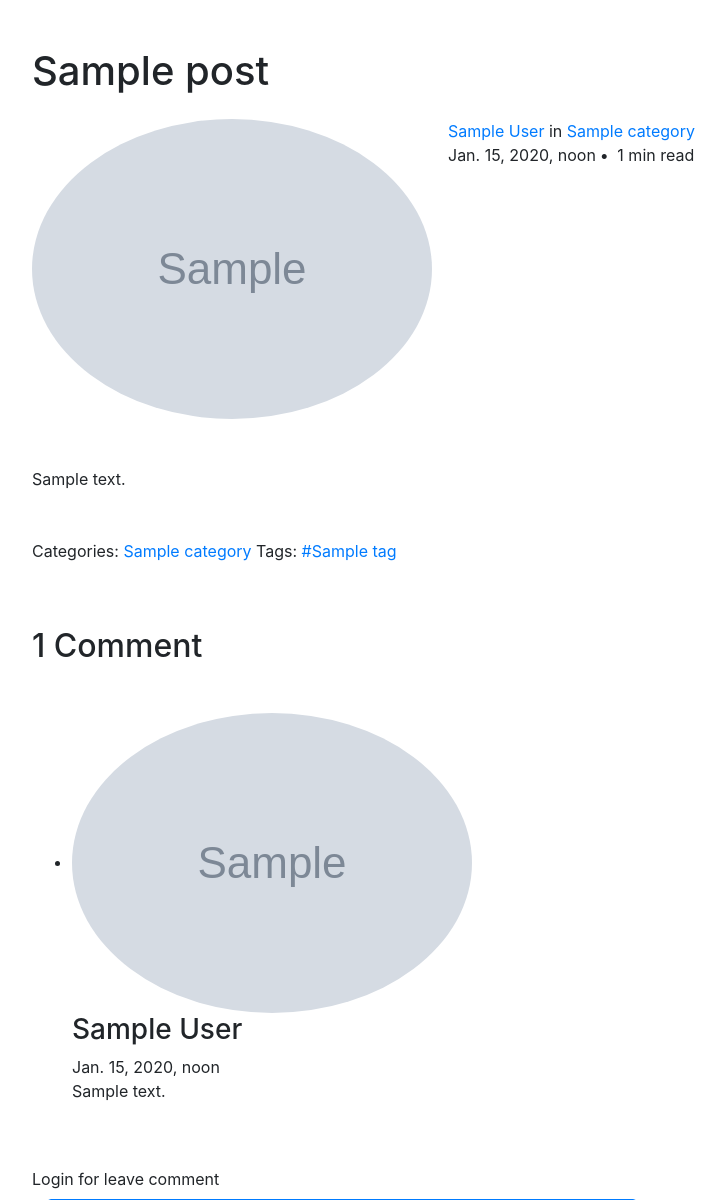
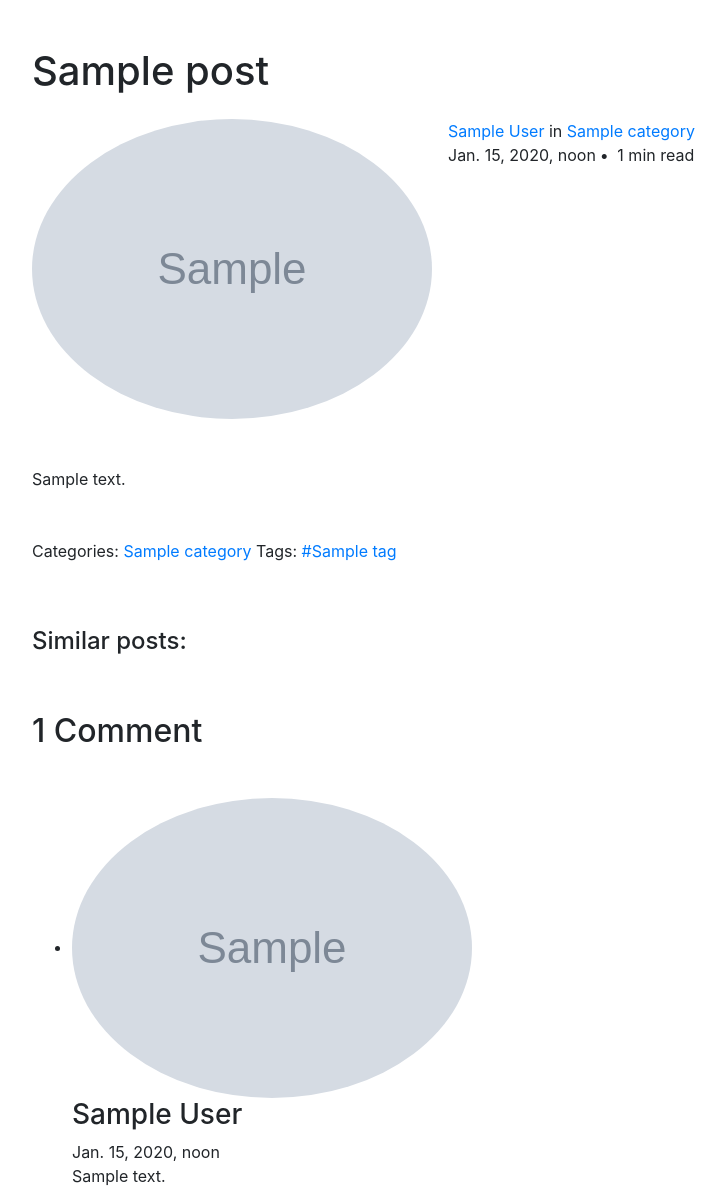
Before and after one commit to cyr1z/blog-django, a Django app: a page that uses blog/templates/blog-single.html in a window 1280 px wide. Shown: the part 507-1707 px from the top of the page, without its empty margins (53-778 px from the left). Run offline with Django 3.2, Linux system fonts and the light colour scheme; tables that the repository leaves empty hold one stand-in row (values such as "Sample post"); grey boxes marked "Sample" are stand-in pictures; some libraries are stand-ins or nearby versions; some web fonts are replaced.

Commit message:
add similar posts

```diff
--- a/blog/templates/blog-single.html
+++ b/blog/templates/blog-single.html
@@ -22,11 +22,29 @@
               </div>
             </div>
 {{ object.text_rendered|safe }}
-
-
             <div class="pt-5">
                     <p>Categories:  {{ object.category_links|safe }}  Tags:  {{ object.tags_links|safe }} </p>
                   </div>
+<div class="pt-5">
+<div><h4>Similar posts:</h4></div>
+<div class="row">
+
+
+     {% for post in similar_posts %}
+         <div class="col-md-6 flex">
+                <div class="post-entry-2 d-flex bg-light">
+                  <div class="thumbnail" style="background-image: url('/{{ post.preview }}')"></div>
+                  <div class="contents">
+                    <h2><a href="{% url 'post_details' post.slug %}">{{ post.title}}</a></h2>
+                    <div class="post-meta">
+                      <span class="d-block"><a href="{% url 'author' post.user.slug %}">{{ post.user.full_name }}</a> in
+                        {{ post.category_links | safe }}</span>
+                      <span class="date-read">{{ post.published_at }}<span class="mx-1">&bullet;</span>{{ post.minutes_to_read }} min read <span class="icon-star2"></span></span>
+                    </div>
+                  </div>
+                </div></div>{% endfor %}
+</div>
+
 
 
                   <div class="pt-5">
--- a/blog/views.py
+++ b/blog/views.py
@@ -1,21 +1,15 @@
-from django.contrib import messages
 from django.contrib.auth.decorators import login_required
 from django.contrib.auth.mixins import LoginRequiredMixin
 from django.contrib.auth.views import LoginView, LogoutView
-from django.core.mail import EmailMessage
 from django.core.paginator import Paginator
-from django.db.models import Q
-from django.http import HttpResponseRedirect
-from django.urls import reverse, reverse_lazy
+from django.db.models import Q, Count
+from django.urls import reverse
 from django.utils.decorators import method_decorator
-from django.views import View
-from django.views.generic import CreateView, ListView, TemplateView, \
-    DetailView, FormView, UpdateView
+from django.views.generic import CreateView, ListView, TemplateView, DetailView
 from django.views.generic.base import ContextMixin
 
-from blog.forms import SignUpForm, CreateCommentForm, SearchBoxForm
+from blog.forms import SignUpForm, CreateCommentForm
 from blog.models import Post, Category, Tag, BlogUser, Comment
-# from blog_with_rest.settings import LOGIN_REDIRECT_URL
 
 
 class AddSiteContentMixin(ContextMixin):
@@ -28,8 +22,6 @@
         most_popular_posts = Post.objects.all().order_by('-views')[0:5]
         context.update({'most_popular_posts': most_popular_posts})
         return context
-
-
 
 
 class UserLogin(LoginView, AddSiteContentMixin):
@@ -76,8 +68,8 @@
 
 class PostDetailView(DetailView, AddSiteContentMixin):
     """
-    List of products
-        """
+    Post detail
+    """
     model = Post
     template_name = 'blog-single.html'
 
@@ -95,13 +87,20 @@
         context.update({'add_comment_form': comment_form})
         # add comments_count
         context.update({'comments_count': self.object.post_comments.count()})
+        # add similar posts
+        post_tags_ids = self.object.tags.values_list('id', flat=True)
+        similar_posts = Post.objects.filter(tags__in=post_tags_ids) \
+            .exclude(id=self.object.id)
+        similar_posts = similar_posts.annotate(same_tags=Count('tags')) \
+                            .order_by('-same_tags', '-published_at')[:2]
+        context.update({'similar_posts': similar_posts})
         return context
 
 
 class CategoryDetailView(DetailView, AddSiteContentMixin):
     """
-    List of products
-        """
+    List of category posts
+    """
     model = Category
     template_name = 'categories.html'
 
@@ -118,8 +117,9 @@
 
 class TagDetailView(DetailView, AddSiteContentMixin):
     """
-    List of products
-        """
+    List of posts with the tag
+    """
+
     model = Tag
     template_name = 'categories.html'
 
@@ -169,20 +169,10 @@
 
     def get_context_data(self, *, object_list=None, **kwargs):
         context = super().get_context_data(object_list=object_list, **kwargs)
-        # add categories for main menu and form
         categories = {_.title: _.slug for _ in Category.objects.all()}
         context.update({'categories': categories})
-        # context.update({'form': EmailForm})
 
         return context
-
-    # def post(self):
-    #     form = EmailForm(self.request.POST)
-    #     if form.is_valid():
-    #         cd = form.cleaned_data
-    #         msg = EmailMessage()
-    #     messages.success(self.request, 'Your message sent')
-    #     return HttpResponseRedirect(reverse('contact'))
 
 
 @method_decorator(login_required, name='dispatch')
@@ -205,12 +195,3 @@
     def get_success_url(self):
         slug = self.request.POST.get('slug')
         return reverse('post_details', kwargs={'slug': slug})
-
-
-# @method_decorator(login_required, name='dispatch')
-# class CreatePostView(CreateView):
-#     """
-#         Create post
-#     """
-#     form_class = CreatePostForm
-#     template_name = 'post_edit.html'
```
Also changed, not shown: blog/pipeline.py (+4 -4 lines).
